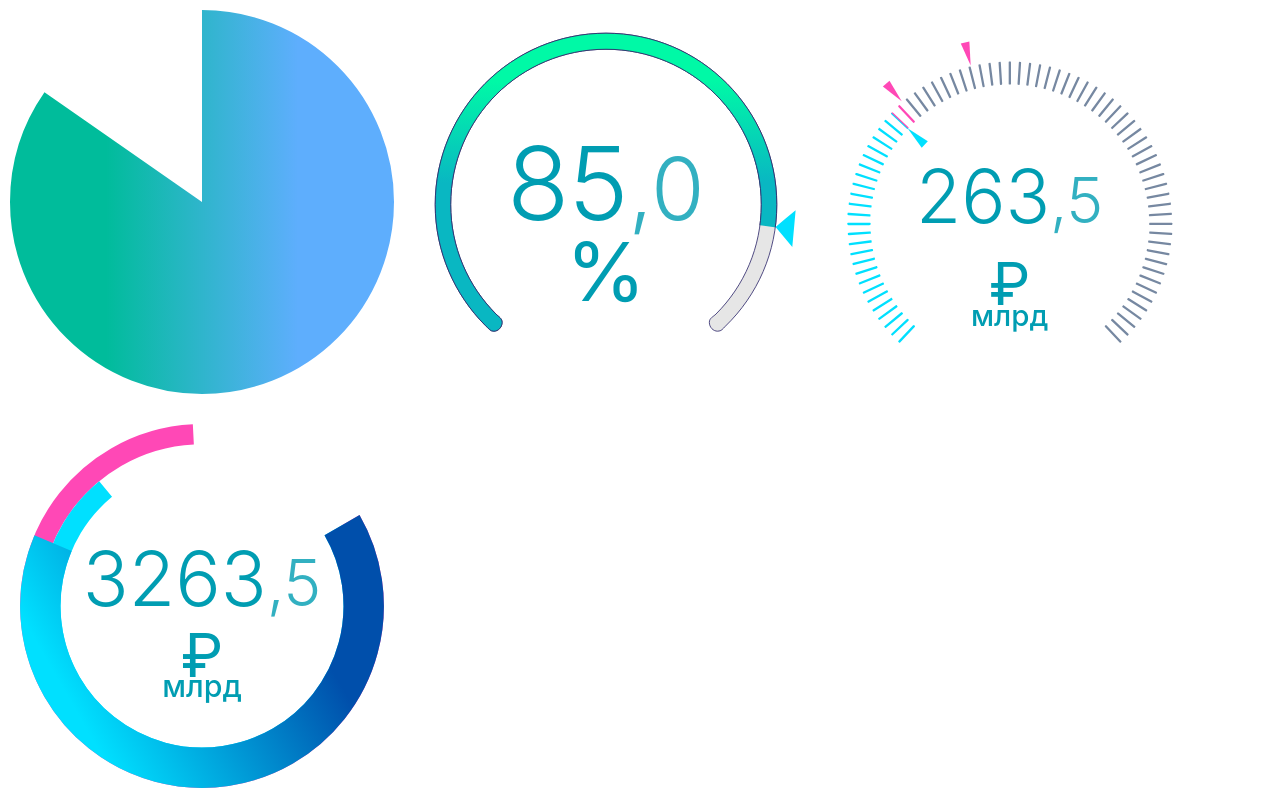
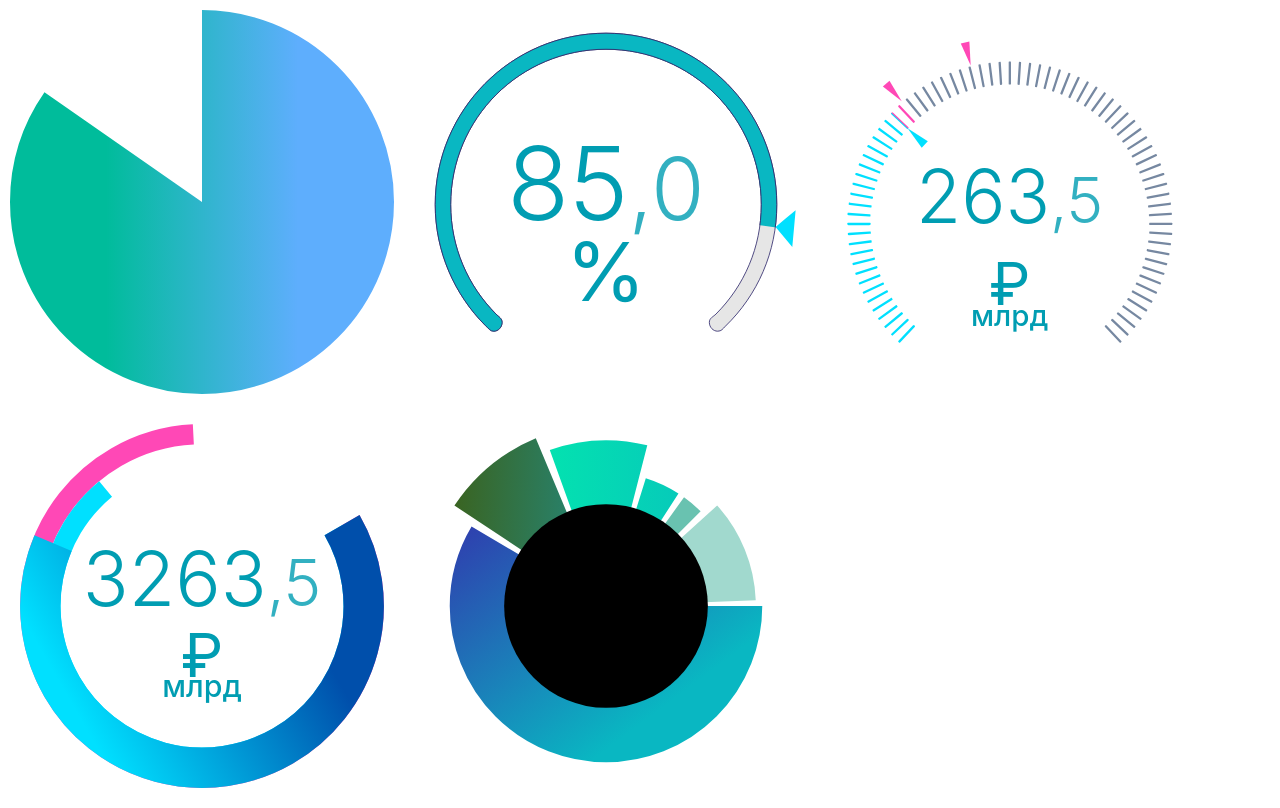
Before and after one commit to elantsev/SandClocks, a React (Create React App) app: page / in a window 1280 px wide. Built offline with nearby package versions, Linux system fonts and the light colour scheme.

Commit message:
ReactSvgDonutChart

```diff
--- a/package.json
+++ b/package.json
@@ -6,6 +6,7 @@
     "@testing-library/jest-dom": "^4.2.4",
     "@testing-library/react": "^9.5.0",
     "@testing-library/user-event": "^7.2.1",
+    "prop-types": "^15.7.2",
     "react": "^16.13.1",
     "react-dom": "^16.13.1",
     "react-scripts": "3.4.1"
--- a/src/App.js
+++ b/src/App.js
@@ -7,7 +7,15 @@ import PieChart from './components/PieChart';
 import Tachometer from './components/Tachometer';
 import Tachometer3 from './components/Tachometer3';
 import DonutChart3 from './components/DonutChart3';
-
+import ReactSvgDonutChart from './components/ReactSvgDonutChart/ReactSvgDonutChart';
+const data = [
+  { value: 350, strokeWidth: 17, title: "Сегмент 1", stroke: "url(#ReactSvgDonutChart_gradient2)" },
+  { value: 60, strokeWidth: 25, stroke: "url(#ReactSvgDonutChart_gradient3)" },
+  { value: 61, strokeWidth: 20, stroke: "url(#ReactSvgDonutChart_gradient1)" },
+  { value: 30, strokeWidth: 10, stroke: "url(#ReactSvgDonutChart_gradient1)", },
+  { value: 20, strokeWidth: 10, stroke: "#69c2b0" },
+  { value: 70, strokeWidth: 15, stroke: "#a1d9ce", title: "Сегмент 2" },
+]
 
 function App () {
   return (
@@ -38,6 +46,7 @@ function App () {
       <Tachometer value={0.85} />
       <Tachometer3 value1={0.33} value2={0.35} value3={0.45} text={263.5} units={['₽', 'млрд']} />
       <DonutChart3 startDegree={60} value1={0.65} value2={0.7} value3={0.85} text={"3263.5"} units={['₽', 'млрд']} />
+      <ReactSvgDonutChart data={data} spacing={0.8} text={"3263.5"} units={['₽', 'млрд']}/>
     </div>
   );
 }
--- /dev/null
+++ b/src/components/ReactSvgDonutChart/ReactSvgDonutChart.jsx
@@ -0,0 +1,102 @@
+import React from "react";
+import PropTypes from "prop-types";
+import { center, radius } from "./constants";
+import Segment from "./Segment/Segment";
+import { width } from "./constants";
+
+const ReactSvgDonutChart = ({ data, spacing, text, units, ...rest }) => {
+  const total = data.reduce((prev, current) => current.value + prev, 0);
+  let percentAcc = 0;
+  return (
+    <svg
+      fill="#ff0000"
+      stroke="#00FF00"
+      viewBox={`0 0 ${width} ${width}`}
+      {...rest}
+    >
+      {data.map((d, i) => {
+        const percent = (d.value / Math.ceil(total)) * 100;
+        const DashArrayPercent =
+          spacing < 0 || percent - spacing < 0 ? percent : percent - spacing;
+        const DashArraylength =
+          spacing < 0 || percent + spacing > 100
+            ? 100 - percent
+            : 100 - percent + spacing;
+        const strokeDasharray = `${DashArrayPercent} ${DashArraylength}`;
+        const strokeDashoffset = i === 0 ? 0 : 100 - percentAcc;
+        percentAcc += percent;
+        return (
+          percent > 0 && (
+            <Segment
+              key={i}
+              strokeDasharray={strokeDasharray}
+              strokeDashoffset={strokeDashoffset}
+              {...d}
+            />
+          )
+        );
+      })}
+      <circle
+        cx={center.x}
+        cy={center.y}
+        r={radius}
+        fill="#000000"
+        strokeWidth="0"
+      ></circle>
+      <defs>
+        <linearGradient
+          id="ReactSvgDonutChart_gradient1"
+          x1="0"
+          x2="100%"
+          y1="0"
+          y2="5%"
+          gradientUnits="userSpaceOnUse"
+        >
+          <stop stopColor="#00F9A6"></stop>
+          <stop offset="1" stopColor="#09B7C2"></stop>
+        </linearGradient>
+        <linearGradient
+          id="ReactSvgDonutChart_gradient2"
+          x1="0"
+          x2="60%"
+          y1="0"
+          y2="80%"
+          gradientUnits="userSpaceOnUse"
+        >
+          <stop stopColor="#4009A6"></stop>
+          <stop offset="1" stopColor="#09B7C2"></stop>
+        </linearGradient>
+        <linearGradient
+          id="ReactSvgDonutChart_gradient3"
+          x1="0"
+          x2="100%"
+          y1="0"
+          y2="5%"
+          gradientUnits="userSpaceOnUse"
+        >
+          <stop stopColor="#405906"></stop>
+          <stop offset="1" stopColor="#09B7f2"></stop>
+        </linearGradient>
+      </defs>
+    </svg>
+  );
+};
+
+ReactSvgDonutChart.propTypes = {
+  data: PropTypes.arrayOf(
+    PropTypes.shape({
+      stroke: PropTypes.string.isRequired,
+      strokeWidth: PropTypes.number,
+      title: PropTypes.string,
+      value: PropTypes.number.isRequired
+    })
+  ),
+  spacing: PropTypes.number
+};
+
+ReactSvgDonutChart.defaultProps = {
+  data: [],
+  spacing: 0
+};
+
+export default ReactSvgDonutChart;
--- /dev/null
+++ b/src/components/ReactSvgDonutChart/Segment/Segment.jsx
@@ -0,0 +1,40 @@
+import React from "react";
+import PropTypes from "prop-types";
+
+import { center, radius } from "../constants";
+
+const Segment = ({
+  stroke,
+  strokeDasharray,
+  strokeDashoffset,
+  strokeWidth,
+  title
+}) => (
+  <circle
+    cx={center.x}
+    cy={center.y}
+    r={radius}
+    fill="none"
+    stroke={stroke}
+    strokeWidth={strokeWidth}
+    strokeDasharray={strokeDasharray}
+    strokeDashoffset={strokeDashoffset}
+  >
+    {title && <title>{title}</title>}
+  </circle>
+);
+
+Segment.propTypes = {
+  stroke: PropTypes.string.isRequired,
+  strokeDasharray: PropTypes.string.isRequired,
+  strokeDashoffset: PropTypes.number.isRequired,
+  strokeWidth: PropTypes.number,
+  title: PropTypes.string,
+  value: PropTypes.number.isRequired
+};
+
+Segment.defaultProps = {
+  strokeWidth: 5
+};
+
+export default Segment;
--- /dev/null
+++ b/src/components/ReactSvgDonutChart/constants.js
@@ -0,0 +1,6 @@
+export const radius = 100 / (2 * Math.PI)
+export const width = 60
+export const center = {
+    x: width / 2,
+    y: width / 2,
+}
--- a/src/components/Tachometer.jsx
+++ b/src/components/Tachometer.jsx
@@ -68,13 +68,13 @@ function Tachometer({ value }) {
         </defs>
         <linearGradient
           id="paint1_linear"
-          x1="500.307"
-          x2="500.868"
-          y1="160.513"
-          y2="409.031"
+          x1="0"
+          x2="0%"
+          y1="0"
+          y2="2%"
           gradientUnits="userSpaceOnUse"
         >
-          <stop stopColor="#00F9A6"></stop>
+          <stop stopColor="#ffF9A6"></stop>
           <stop offset="1" stopColor="#09B7C2"></stop>
         </linearGradient>
       </defs>
```
